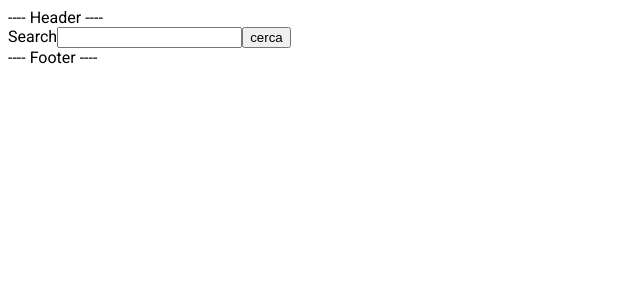
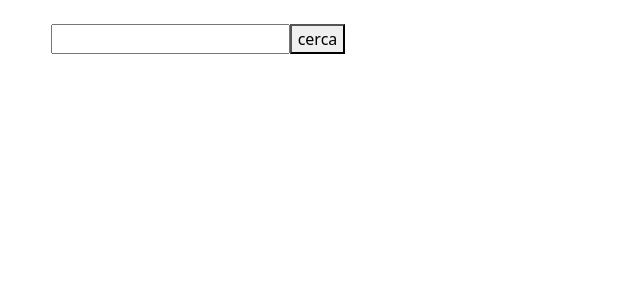
Before and after one commit to MatteoSanson/vite-boolflix, a Vue app: page / in a window 1280 px wide. Shown: the top 300 px of the page, without its empty margins (0-640 px from the left). Built offline with nearby package versions, Linux system fonts and the light colour scheme.

Commit message:
feat: add bootstrap

```diff
--- a/package.json
+++ b/package.json
@@ -16,6 +16,7 @@
     "@fortawesome/free-solid-svg-icons": "^6.5.1",
     "@fortawesome/vue-fontawesome": "^3.0.5",
     "axios": "^1.6.2",
+    "bootstrap": "^5.3.2",
     "vue": "^3.3.8"
   },
   "devDependencies": {
--- a/src/assets/scss/style.scss
+++ b/src/assets/scss/style.scss
@@ -1,2 +1,8 @@
 @use './partials/variables.scss' as *;
 @use './partials/fonts.scss' as *;
+// import bootstrap
+@import "bootstrap/scss/bootstrap";
+
+body {
+    color: $primary-color;
+}
```
Also changed, not shown: 1 other file (tests, documents, lock files or other folders).
